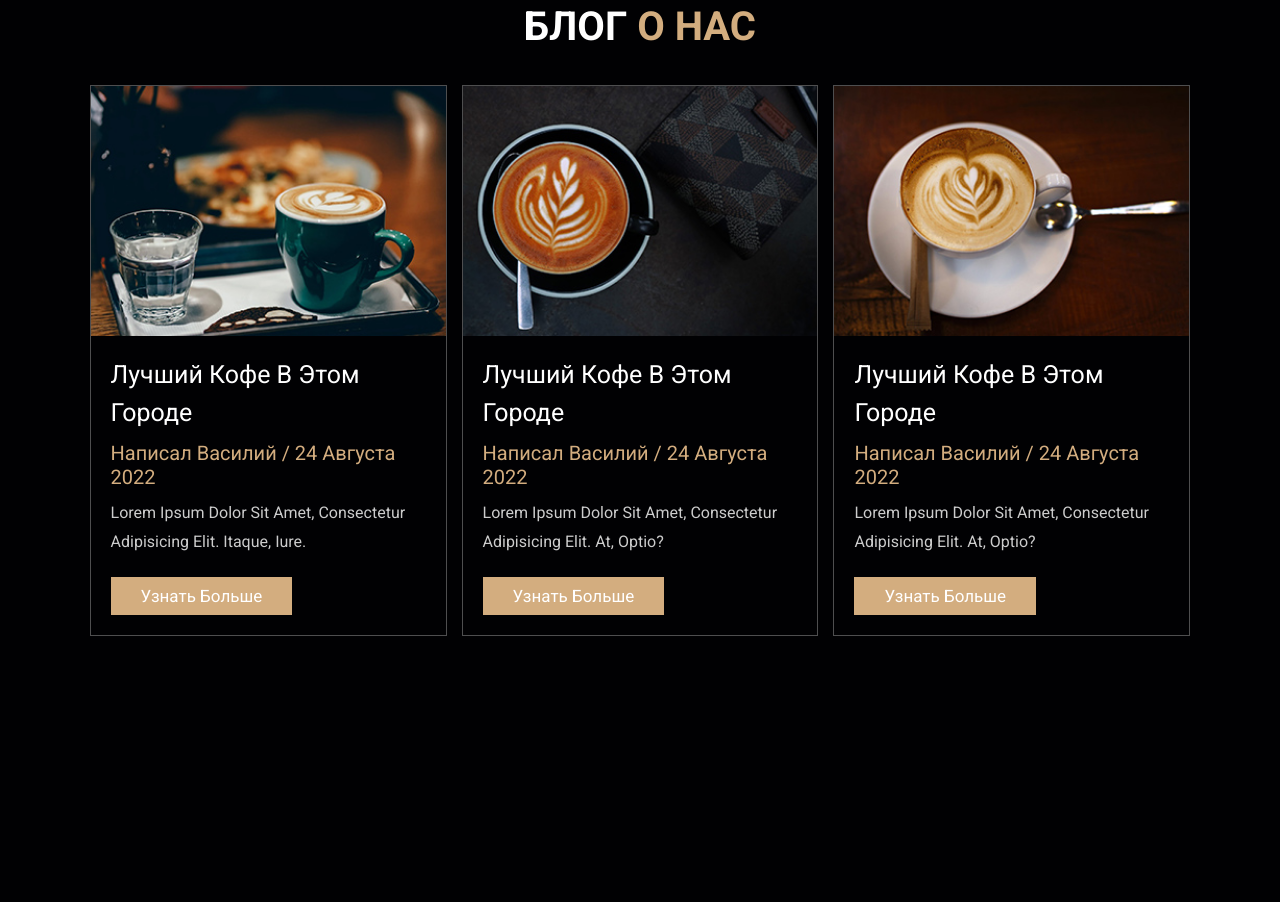
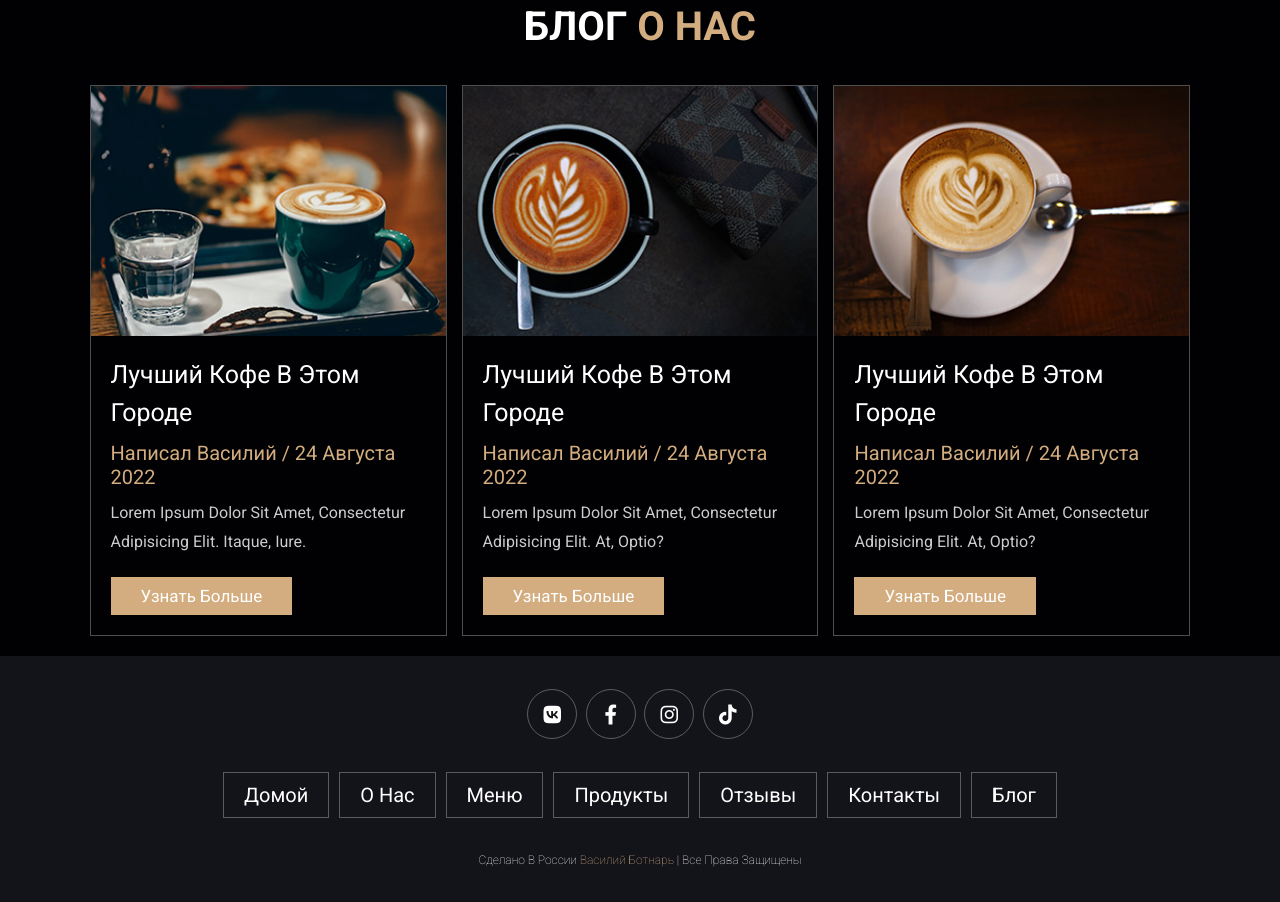
Before and after one commit to Vasilybo/Crazy-CoffeeShop, a website built with Parcel: page index.html in a window 1280 px wide. Shown: the part 3887-4789 px from the top of the page. Before the commit the page ends 4543 px from the top, so only its background shows below. Built offline with nearby package versions, Linux system fonts and the light colour scheme.

Commit message:
added footer with social media and reserved rights by Vasilybo

```diff
--- a/css/style.css
+++ b/css/style.css
@@ -511,6 +511,60 @@ section {
   padding: 1rem 0;
 }
 
+.footer {
+  background: var(--black);
+  text-align: center;
+}
+
+.footer .share {
+  padding: 1rem 0;
+}
+
+.footer .share a {
+  height: 5rem;
+  width: 5rem;
+  line-height: 5rem;
+  font-size: 2rem;
+  color: #ffffff;
+  border: var(--border);
+  margin: .3rem;
+  border-radius: 50%;
+}
+
+.footer .share a:hover {
+  background-color: var(--main-color);
+}
+
+.footer .links {
+  display: flex;
+  justify-content: center;
+  padding: 2rem 0;
+  gap: 1rem;
+  flex-wrap: wrap;
+}
+
+.footer .links a {
+  padding: 1rem 2rem;
+  color: #ffffff;
+  border: var(--border);
+  font-size: 2rem;
+}
+
+.footer .links a:hover {
+  background-color: var(--main-color);
+}
+
+.footer .credit {
+  font-size: 1.2rem;
+  color: #ffffff;
+  font-weight: lighter;
+  padding: 1.5rem;
+}
+
+.footer .credit span {
+  color: var(--main-color);
+}
+
 
 
 
--- a/index.html
+++ b/index.html
@@ -333,6 +333,26 @@
   </div>
 </section>
 
+<section class="footer">
+  <div class="share">
+    <a href="#" class="fab fa-vk"></a>
+    <a href="#" class="fab fa-facebook-f"></a>
+    <a href="#" class="fab fa-instagram"></a>
+    <a href="#" class="fab fa-tiktok"></a>
+  </div>
+  <div class="links">
+    <a href="#home">Домой</a>
+    <a href="#about">О нас</a>
+    <a href="#menu">Меню</a>
+    <a href="#products">Продукты</a>
+    <a href="#review">Отзывы</a>
+    <a href="#contact">Контакты</a>
+    <a href="#blogs">Блог</a>
+  </div>
+
+  <div class="credit">Сделано в России <span>Василий Ботнарь </span>| Все права защищены</div>
+</section>
+
 <script src="./js/script.js"></script>
 </body>
 </html>
```
